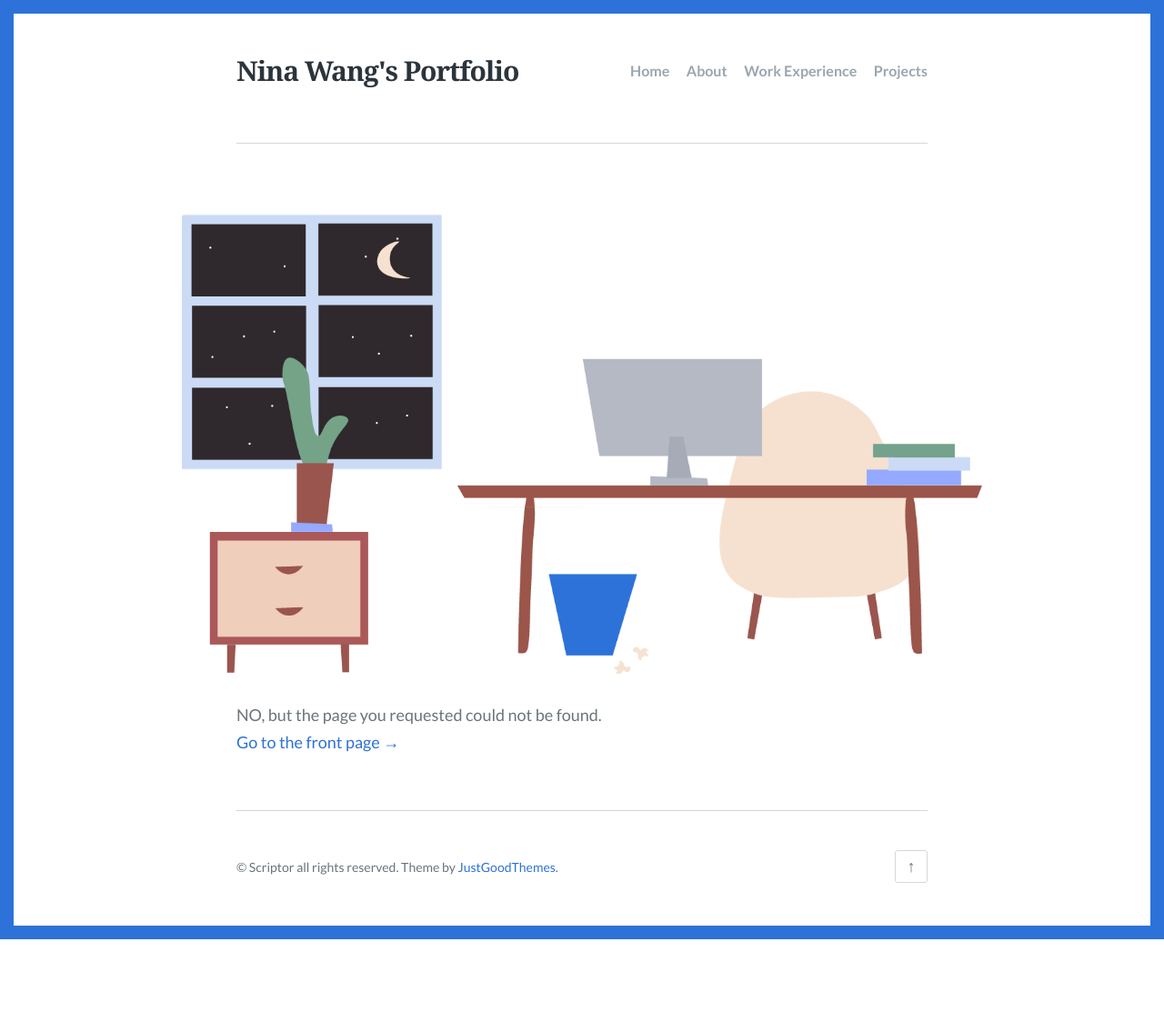
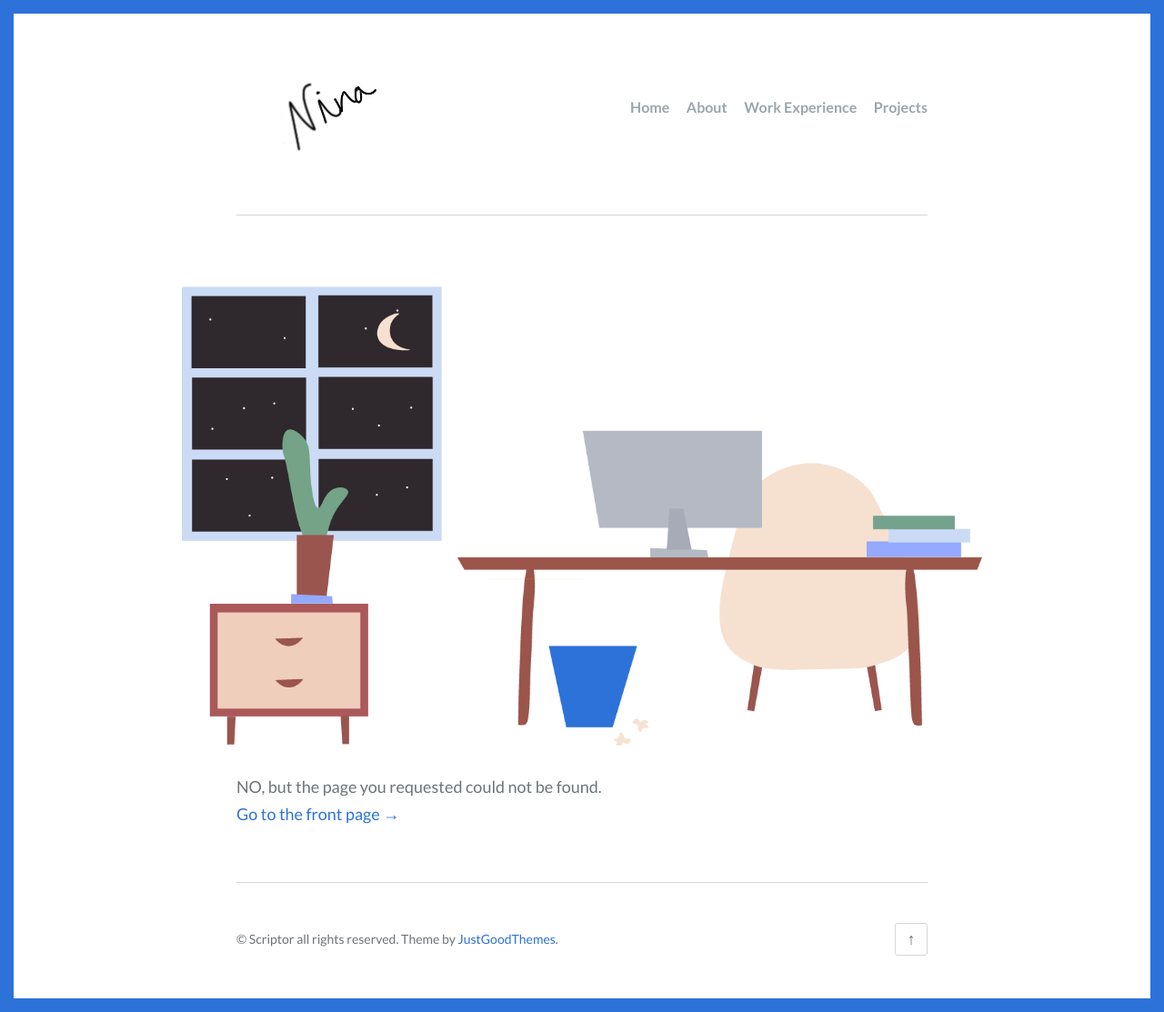
Before and after one commit to ninawang4/ninawang4.github.io, a Jekyll site: the page index.html, which Jekyll copies as it is, in a window 1280 px wide. Shown: the whole page at 91% size. Built offline with Jekyll 4.4.1, drawn with Linux system fonts in a browser that asks for light colours; before the commit the page ends 1033 px from its top, so only the background shows below that.

Commit message:
test signature

```diff
--- a/index.html
+++ b/index.html
@@ -21,7 +21,8 @@
     <div class="inner">
       <header class="site-header">
 
-  <p class="site-title"><a class="logo-text" href="/">Nina Wang's Portfolio</a></p>
+  <!-- <p class="site-title"><a class="logo-text" href="/">Nina Wang's Portfolio</a></p> -->
+  <img src="signature.png">
 
   <nav class="site-navigation">
     <div class="site-navigation-wrap">
```
Also changed, not shown: signature.png (added), 4 other files.
